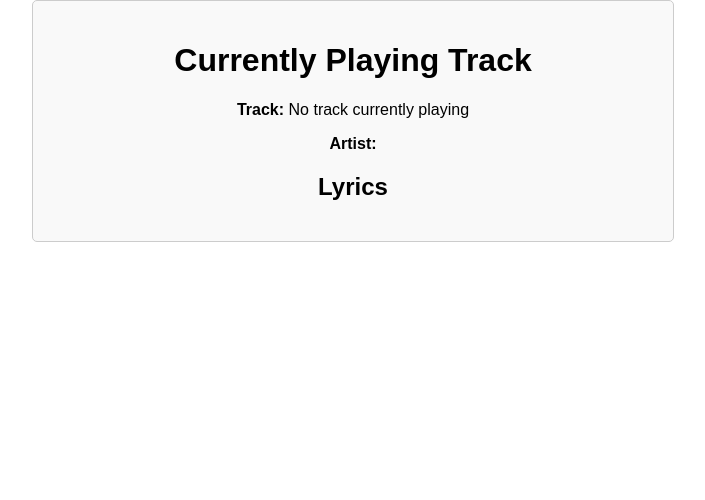
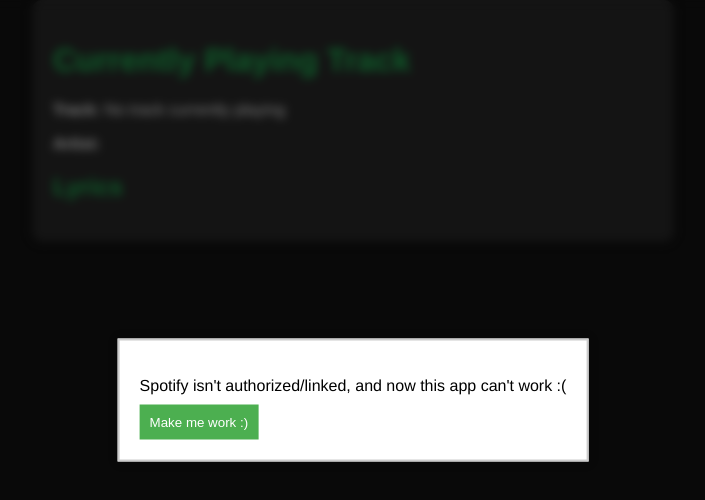
Before and after one commit to andrewgr1234/lyricfy, a website: page public/index.html in a window 1280 px wide. Shown: the whole page, without its empty margins (287-992 px from the left). Drawn offline with Linux system fonts and the light colour scheme.

Commit message:
bug fixes + css
Signed-off-by: andrewgr1234 <85031521+andrewgr1234@users.noreply.github.com>

```diff
--- a/package.json
+++ b/package.json
@@ -1,6 +1,7 @@
 {
   "dependencies": {
     "axios": "^1.6.2",
+    "dotenv": "^16.3.1",
     "express": "^4.18.2",
     "express.js": "^1.0.0",
     "node-fetch": "^3.3.2",
@@ -10,10 +11,11 @@
   "version": "1.0.0",
   "main": "index.js",
   "scripts": {
-    "app": "nodemon ./server.js --reload"
+    "app": "nodemon ./server.js --reload",
+    "start": "node server.js"
   },
   "keywords": [],
   "author": "",
   "license": "ISC",
-  "description": ""
+  "description": "A separate app that displays the lyrics for the current song thats playing on Spotify"
 }
--- a/public/index.html
+++ b/public/index.html
@@ -1,10 +1,15 @@
-<!-- views/index.html -->
 <!DOCTYPE html>
 <html lang="en">
   <head>
     <meta charset="UTF-8" />
     <meta name="viewport" content="width=device-width, initial-scale=1.0" />
-    <title>Spotify and Musixmatch Web App</title>
+    <link
+      rel="icon"
+      href="https://upload.wikimedia.org/wikipedia/commons/thumb/1/19/Spotify_logo_without_text.svg/2048px-Spotify_logo_without_text.svg.png"
+      type="image/png"
+    />
+
+    <title>Lyricfy</title>
     <link rel="stylesheet" type="text/css" href="/style.css" />
   </head>
   <body>
@@ -15,6 +20,11 @@
       <h2>Lyrics</h2>
       <p id="lyrics"></p>
     </div>
-    <script src="/script.js"></script>
+
+    <div id="popup" class="popup">
+      <p>Spotify isn't authorized/linked, and now this app can't work :(</p>
+      <button id="makeItWorkBtn">Make me work :)</button>
+    </div>
   </body>
+  <script src="script.js"></script>
 </html>
--- a/public/script.js
+++ b/public/script.js
@@ -5,15 +5,12 @@
 const SPOTIFY_CURRENT_TRACK_URL =
   "https://api.spotify.com/v1/me/player/currently-playing";
 
-// Construct the authorization URL
-const scopes = "user-read-playback-state"; // Add more scopes if needed
-const redirectUri = encodeURIComponent("http://localhost:3001"); // Replace with your redirect URI
+const scopes = "user-read-playback-state";
+const redirectUri = encodeURIComponent("http://localhost:3001");
 const authUrl = `${SPOTIFY_AUTH_ENDPOINT}?client_id=${SPOTIFY_CLIENT_ID}&response_type=token&redirect_uri=${redirectUri}&scope=${encodeURIComponent(
   scopes
 )}`;
 let accessToken = null;
-
-console.log("Spotify Authorization URL:", authUrl); // Log the authorization URL
 
 async function getAccessToken() {
   const authData = {
@@ -32,7 +29,20 @@
   return tokenData.access_token;
 }
 
-// Parse the access token from the URL fragment
+function showPopup() {
+  document.body.classList.add("blurred");
+
+  const popup = document.getElementById("popup");
+  popup.style.display = "block";
+
+  const makeItWorkBtn = document.getElementById("makeItWorkBtn");
+  makeItWorkBtn.addEventListener("click", () => {
+    window.location.href = authUrl;
+    document.body.classList.remove("blurred");
+    popup.style.display = "none";
+  });
+}
+
 if (typeof window !== "undefined") {
   const hashParams = window.location.hash.substr(1).split("&");
   const accessTokenParam = hashParams.find((param) =>
@@ -41,10 +51,11 @@
   accessToken = accessTokenParam ? accessTokenParam.split("=")[1] : null;
 }
 
-// Use the access token for authorized requests
 async function getCurrentTrack() {
   if (!accessToken) {
-    console.log("Access token not found. Please authorize the app.");
+    console.log("User access token not found.");
+    showPopup();
+    console.log("Spotify Auth URL:", authUrl);
     return null;
   }
 
@@ -88,7 +99,7 @@
         `${PROXY_URL}?url=${encodeURIComponent(MUSIXMATCH_API_URL)}`
       );
       const data = await response.json();
-      console.log(JSON.stringify(data, null, 2)); // Pretty-print the JSON response
+      console.log(JSON.stringify(data, null, 2));
     } catch (error) {
       console.error("Error fetching lyrics:", error);
     }
@@ -129,6 +140,8 @@
   }
 }
 
-// Update the UI on page load and every 10 seconds
 updateUI();
-//setInterval(updateUI, 10000);
+setInterval(() => {
+  updateUI();
+  console.log("App refreshed");
+}, 10000);
--- a/public/style.css
+++ b/public/style.css
@@ -1,6 +1,7 @@
 body {
-  font-family: Arial, sans-serif;
-  text-align: center;
+  font-family: "Helvetica Neue", Helvetica, Arial, sans-serif;
+  background-color: #121212;
+  color: #fff;
   margin: 0;
   padding: 0;
 }
@@ -9,7 +10,64 @@
   max-width: 600px;
   margin: 0 auto;
   padding: 20px;
-  border: 1px solid #ccc;
-  border-radius: 5px;
-  background-color: #f9f9f9;
+  border: 1px solid #282828;
+  border-radius: 10px;
+  background-color: #282828;
+  box-shadow: 0 0 10px rgba(0, 0, 0, 0.5);
 }
+
+h1,
+h2 {
+  color: #1db954;
+}
+
+.popup {
+  display: none;
+  position: fixed;
+  top: 50%;
+  left: 50%;
+  transform: translate(-50%, -50%);
+  padding: 20px;
+  background-color: #fff;
+  border: 2px solid #ccc;
+  box-shadow: 0 0 10px rgba(0, 0, 0, 0.2);
+  z-index: 1000;
+  animation: fadeInUp 0.5s ease-out;
+}
+
+.popup p {
+  margin-bottom: 10px;
+  color: #000000;
+}
+
+.popup button {
+  padding: 10px;
+  background-color: #4caf50;
+  color: #fff;
+  border: none;
+  cursor: pointer;
+}
+
+body.blurred::after {
+  content: "";
+  position: fixed;
+  top: 0;
+  left: 0;
+  width: 100%;
+  height: 100%;
+  background: rgba(0, 0, 0, 0.5);
+  backdrop-filter: blur(5px);
+  z-index: 999;
+}
+
+/* Animation keyframes */
+@keyframes fadeInUp {
+  from {
+    transform: translate(-50%, -60%);
+    opacity: 0;
+  }
+  to {
+    transform: translate(-50%, -50%);
+    opacity: 1;
+  }
+}
```
Also changed, not shown: 1 other file.
